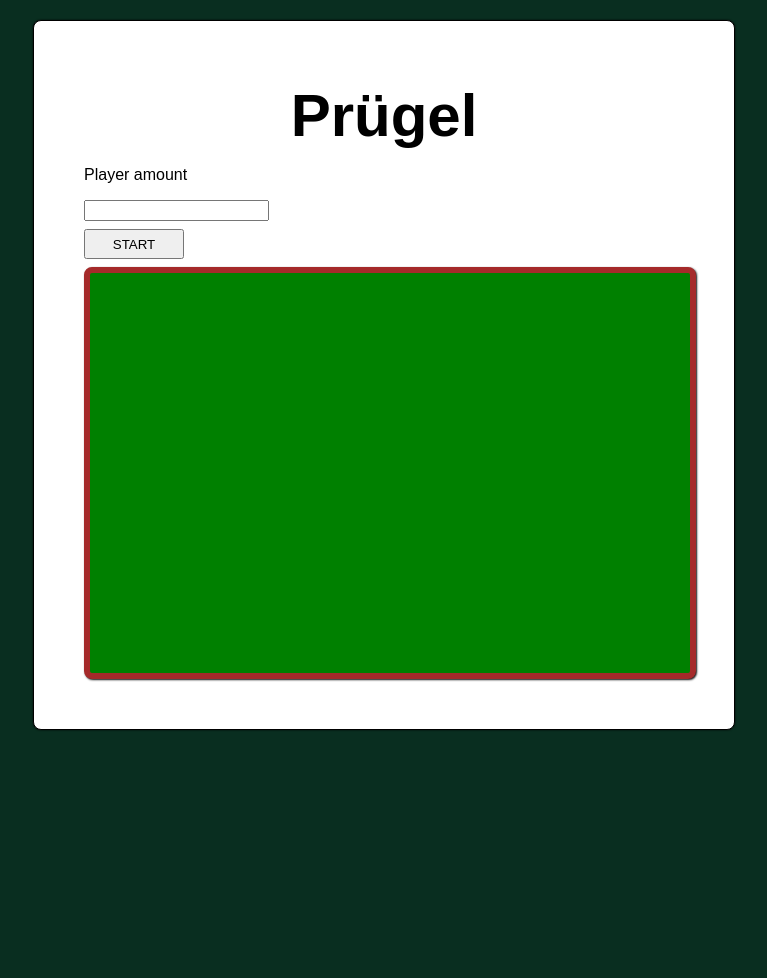
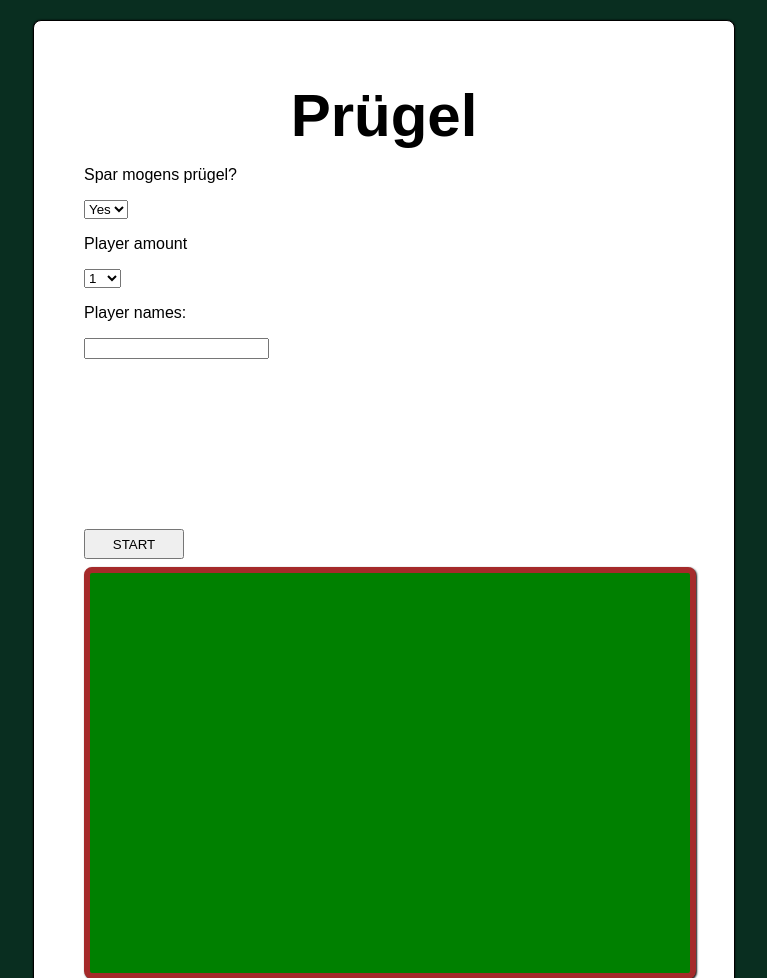
Before and after one commit to Cznielsen/Out_of_Ideas, a Flask app: page /prugel/ in a window 1280 px wide. Shown: the top 978 px of the page, without its empty margins (256-1023 px from the left). Before the commit the page ends 731 px from the top, so only its background shows below. Run offline with Flask 2, Linux system fonts and the light colour scheme.

Commit message:
Removed most popups and changed input fields to HTML instead.

```diff
--- a/Randers/static/prugel.js
+++ b/Randers/static/prugel.js
@@ -6,13 +6,14 @@ deck = new cards.Deck();
 sm = new cards.Deck({faceUp:true});
 rh = new cards.Deck({faceUp:true});
 discardpile = new cards.Deck({faceUp:true});
-deck.y -= 100;
-discardpile.y -= 100;
 discardpile.x += 250;
-sm.y -= 100;
 sm.x += -250;
-rh.y -= 100;
 rh.x += -175;
+var y_offset = 250;
+discardpile.y -= y_offset;
+deck.y -= y_offset;
+sm.y -= y_offset;
+rh.y -= y_offset;
 
 /***
 Resets the game board
@@ -41,10 +42,18 @@ function endGame() {
 	var endString = "Game over, number of wins:\n";
 	for (var i = 0; i < player_count; i++){endString += hands[i].name + ": " + hands[i].wins + "\n";}
 	endString += "Start a new game?";
-	if(confirm(endString)) {
+	var newgame = confirm(endString);
+	if(newgame) {
 		resetGame();
-		player_count = prompt("Please enter amount of players:\n(limited to maximum 10)");
-		newGame();
+		$(".form").show()
+		for (var x = 0; x < 10; x++) {
+			if (x < document.getElementById('players').value){
+			$('#ply'+x).show();
+			}
+			else {
+			$('#ply'+x).hide();
+			}
+		}
 	} else {
 		alert("Thank you for playing!");
 	}
@@ -54,12 +63,11 @@ function endGame() {
 Initialises new game
 ***/
 function newGame(){
-	//Corrects player_count if too high or low
-    if (player_count > 10) {player_count = 10}
-    if (player_count < 1) {player_count = 1}
+	var smp = false;
+	if (document.getElementById('mogens').value == 1) {smp = true}
 
 	//Prompts user to start game as Spar Mogens Prügel
-	cards.init({table: tab, smp: confirm("Spar mogens prügel?\n(OK for yes, cancel for no)"), acesHigh: true});
+	cards.init({table: tab, smp: smp, acesHigh: true});
 
 	//Adds all cards to the deck and renders the deck for the first time.
 	deck.addCards(cards.all);
@@ -75,7 +83,7 @@ function newGame(){
 		hands[i].sum = 0;
 		hands[i].minSum = 0;
 		hands[i].wins = 0;
-		hands[i].name = prompt("Please enter name of player"+(i+1),"Player"+(i+1))
+		hands[i].name = document.getElementById("ply"+i).value;
 		hands[i].click(function(card){
 		if ((deck.topCard().faceUp == true) && (deck.topCard().suit == 'd' || deck.topCard().suit == 'h') && (((deck.topCard().rank + card.container.minSum) < 26)) || (deck.topCard().rank == 14 && (card.container.minSum+1 < 26))) {
 				drawCard(card.container,deck.topCard());
@@ -204,7 +212,7 @@ function clearHand(hand) {
 
 
 function checkEnd() {
-	if (deck.length == 0) {endGame(); return true} else {return false}
+	if (deck.length == 0) {endGame()} else {return false}
 }
 
 function nextTurn() {
@@ -216,8 +224,7 @@ hands[turncount].score.style.color = "red";
 
 $('#start').click(function(){
 	player_count = document.getElementById('players').value;
-	$('#start').hide();
 	$('#playtext').hide();
-	$('#players').hide();
+	$('.form').hide();
 	newGame();
 });
--- a/Randers/templates/prugel.html
+++ b/Randers/templates/prugel.html
@@ -8,10 +8,50 @@
 	</head>
 	<body>
 		<h1>Prügel</h1>
-		<p id="playtext">Player amount</p>
+		<p class="form">Spar mogens prügel?</p>
+			<select id="mogens" class="form">
+				<option value="1">Yes</option>
+				<option value="0">No</option>
+			</select>
+		<p id="playtext" class="form">Player amount</p>
 		<img class="preload" src="/static/images/cards.png" id="preload"/>
-			<input id="players"></input><br>
-			<button id="start">START</button>
+			<select onchange="playerUpdate(this.value)" id="players" class="form">
+				<option value="1">1</option>
+				<option value="2">2</option>
+				<option value="3">3</option>
+				<option value="4">4</option>
+				<option value="5">5</option>
+				<option value="6">6</option>
+				<option value="7">7</option>
+				<option value="8">8</option>
+				<option value="9">9</option>
+				<option value="10">10</option>
+			</select><br>
+			<p class="form">Player names:</p>
+			<input type="text" id="ply0" class="form"><br>
+			<input type="text" id="ply1" class="form"><br>
+			<input type="text" id="ply2" class="form"><br>
+			<input type="text" id="ply3" class="form"><br>
+			<input type="text" id="ply4" class="form"><br>
+			<input type="text" id="ply5" class="form"><br>
+			<input type="text" id="ply6" class="form"><br>
+			<input type="text" id="ply7" class="form"><br>
+			<input type="text" id="ply8" class="form"><br>
+			<input type="text" id="ply9" class="form"><br>
+			<button id="start" class="form">START</button>
+			<script>
+			for (var x = 1; x < 10; x++) {$('#ply'+x).hide();}
+			function playerUpdate(num){
+			for (var x = 0; x < 10; x++) {
+					if (x < num){
+					$('#ply'+x).show();
+					}
+					else {
+					$('#ply'+x).hide();
+					}
+				}
+			}
+			</script>
 		<div id="card-table">
 		</div>
 		<script src="/static/cards.js"></script>
```
